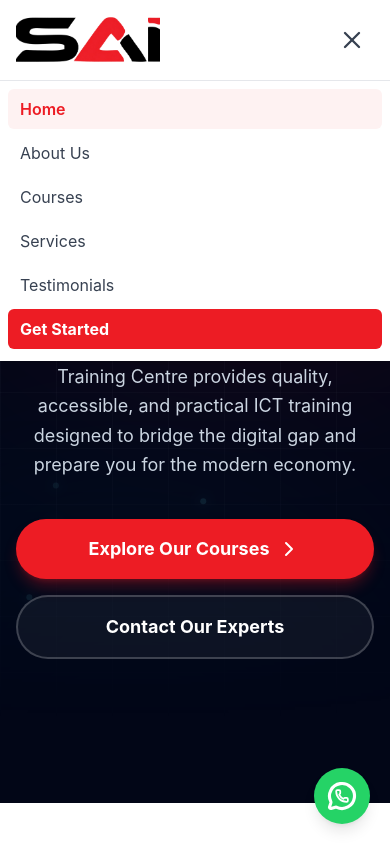
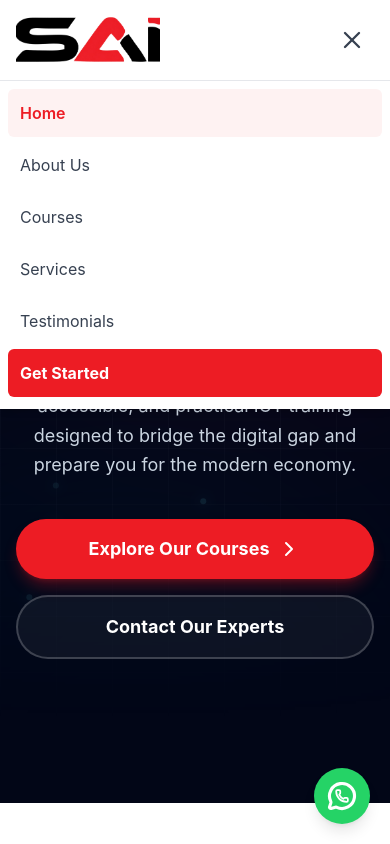
Before and after one commit to Deorum-1/Secure-Advance-Information, a React (Create React App) app: page / in a window 390 px wide. Both pictures are taken after a click on the button "Open navigation menu". Shown: the top 844 px of the page. Built offline with nearby package versions, Linux system fonts and the light colour scheme; the HTML template or start-up script is replaced by a standard one.

Commit message:
fixed mobile navigation

```diff
--- a/src/components/Navbar.jsx
+++ b/src/components/Navbar.jsx
@@ -1,4 +1,4 @@
-import React, { useEffect, useState } from 'react';
+import React, { useEffect, useRef, useState } from 'react';
 import { AnimatePresence, motion, useReducedMotion } from 'framer-motion';
 import { Menu, X } from 'lucide-react';
 
@@ -15,6 +15,31 @@ const Navbar = () => {
   const [isOpen, setIsOpen] = useState(false);
   const [activeSection, setActiveSection] = useState('#home');
   const prefersReducedMotion = useReducedMotion();
+  const menuButtonRef = useRef(null);
+
+  useEffect(() => {
+    if (!isOpen) return undefined;
+
+    const handleKeyDown = (event) => {
+      if (event.key === 'Escape') {
+        setIsOpen(false);
+        menuButtonRef.current?.focus();
+      }
+    };
+
+    const desktopMediaQuery = window.matchMedia('(min-width: 1024px)');
+    const closeOnDesktop = (event) => {
+      if (event.matches) setIsOpen(false);
+    };
+
+    document.addEventListener('keydown', handleKeyDown);
+    desktopMediaQuery.addEventListener('change', closeOnDesktop);
+
+    return () => {
+      document.removeEventListener('keydown', handleKeyDown);
+      desktopMediaQuery.removeEventListener('change', closeOnDesktop);
+    };
+  }, [isOpen]);
 
   useEffect(() => {
     const sections = navItems
@@ -48,7 +73,7 @@ const Navbar = () => {
       initial={prefersReducedMotion ? false : { opacity: 0, y: -20 }}
       animate={{ opacity: 1, y: 0 }}
       transition={{ duration: prefersReducedMotion ? 0 : 0.45, ease: 'easeOut' }}
-      className="bg-white shadow-md fixed w-full z-50"
+      className="fixed inset-x-0 top-0 z-50 bg-white shadow-md"
     >
       <div className="max-w-7xl mx-auto px-4 sm:px-6 lg:px-8">
         <div className="flex justify-between h-20">
@@ -95,8 +120,9 @@ const Navbar = () => {
           </div>
           <div className="flex items-center lg:hidden">
             <button
+              ref={menuButtonRef}
               type="button"
-              onClick={() => setIsOpen(!isOpen)}
+              onClick={() => setIsOpen((open) => !open)}
               className="text-gray-700 rounded-md p-2 focus-visible:outline focus-visible:outline-2 focus-visible:outline-offset-2 focus-visible:outline-saiRed"
               aria-label={isOpen ? 'Close navigation menu' : 'Open navigation menu'}
               aria-expanded={isOpen}
@@ -111,13 +137,13 @@ const Navbar = () => {
         {isOpen && (
           <motion.div
             id="mobile-navigation"
-          initial={prefersReducedMotion ? false : { opacity: 0, height: 0 }}
-          animate={{ opacity: 1, height: 'auto' }}
-          exit={{ opacity: 0, height: 0 }}
-          transition={{ duration: prefersReducedMotion ? 0 : 0.25, ease: 'easeInOut' }}
-          className="lg:hidden overflow-hidden bg-white border-t"
+            initial={prefersReducedMotion ? false : { opacity: 0, y: -8 }}
+            animate={{ opacity: 1, y: 0 }}
+            exit={{ opacity: 0, y: -8 }}
+            transition={{ duration: prefersReducedMotion ? 0 : 0.2 }}
+            className="max-h-[calc(100vh-5rem)] overflow-y-auto overscroll-contain border-t bg-white lg:hidden"
           >
-          <div className="px-2 pt-2 pb-3 space-y-1 sm:px-3">
+            <div className="space-y-1 px-2 pb-3 pt-2 sm:px-3">
               {navItems.map(([href, label], index) => {
                 const isActive = activeSection === href;
                 const isCta = href === '#contact';
@@ -130,8 +156,11 @@ const Navbar = () => {
                     aria-current={isActive ? 'location' : undefined}
                     initial={prefersReducedMotion ? false : { opacity: 0, x: -8 }}
                     animate={{ opacity: 1, x: 0 }}
-                transition={{ duration: prefersReducedMotion ? 0 : 0.2, delay: prefersReducedMotion ? 0 : index * 0.04 }}
-                className={`block rounded-md px-3 py-2 transition-colors ${
+                    transition={{
+                      duration: prefersReducedMotion ? 0 : 0.2,
+                      delay: prefersReducedMotion ? 0 : index * 0.04,
+                    }}
+                    className={`block rounded-md px-3 py-3 transition-colors ${
                       isCta
                         ? `font-bold text-white ${
                             isActive ? 'bg-red-700' : 'bg-saiRed'
```
Lines whose indentation alone changed are shown as unchanged.
